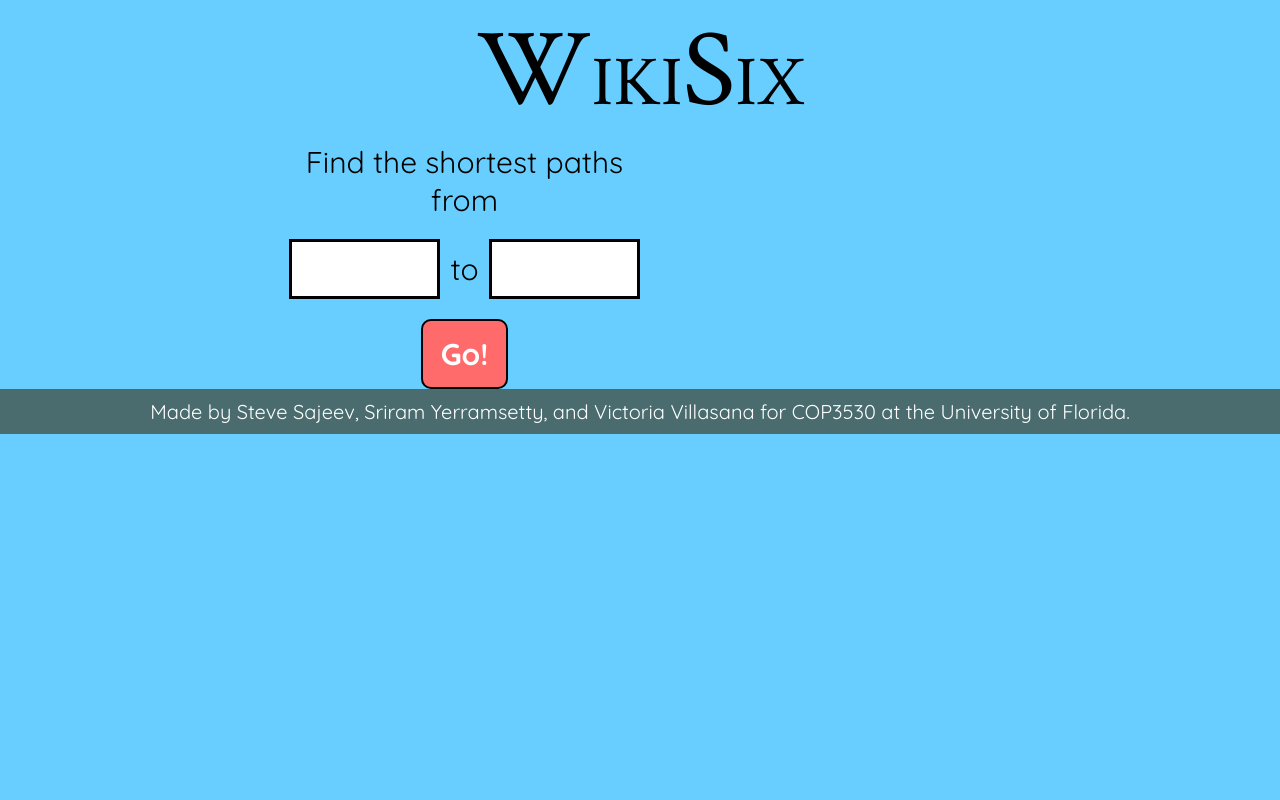
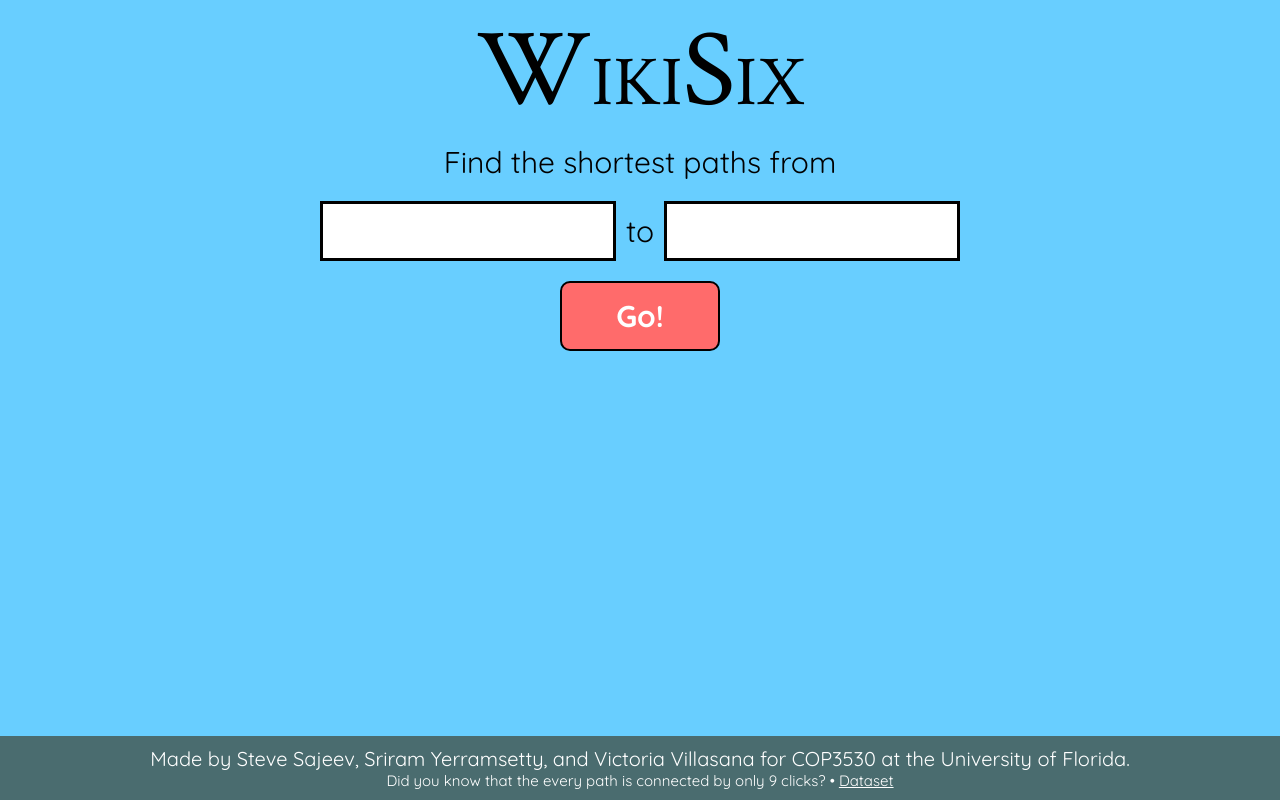
Before and after one commit to stevesajeev1/WikiSix, a React (Vite) app in the folder frontend/: page / in a window 1280 px wide. Built offline with nearby package versions, Linux system fonts and the light colour scheme.

Commit message:
Attribute dataset and add general stat (#24)

```diff
--- a/frontend/src/components/App.tsx
+++ b/frontend/src/components/App.tsx
@@ -1,3 +1,5 @@
+import "../styles/App.css";
+
 import { useState } from 'react';
 
 import type { Result } from '../types';
--- a/frontend/src/components/Footer.tsx
+++ b/frontend/src/components/Footer.tsx
@@ -3,7 +3,12 @@ import "../styles/Footer.css";
 export default function Footer() {
   return (
     <div id="footer">
-      <span>Made by Steve Sajeev, Sriram Yerramsetty, and Victoria Villasana for COP3530 at the University of Florida.</span>
+      <span id="footer-credits">Made by Steve Sajeev, Sriram Yerramsetty, and Victoria Villasana for COP3530 at the University of Florida.</span>
+      <div id="footer-info">
+        <span id="footer-info-left">Did you know that the every path is connected by only 9 clicks?</span>
+        <span>&nbsp;&bull;&nbsp;</span>
+        <a href="https://snap.stanford.edu/data/wikispeedia.html">Dataset</a>
+      </div>
     </div>
   );
 }
--- a/frontend/src/styles/Footer.css
+++ b/frontend/src/styles/Footer.css
@@ -1,12 +1,26 @@
 #footer {
   width: 100%;
   display: flex;
-  justify-content: center;
+  flex-direction: column;
+  align-items: center;
   background-color: #4A6C6F;
   color: white;
   padding: 10px;
 }
 
-#footer span {
+#footer-credits {
   font-size: 20px;
 }
+
+#footer-info {
+  font-size: 15px;
+  align-items: center;
+}
+
+#footer-info a, a:visited {
+  color: white;
+}
+
+#footer-info a:hover, a:visited:hover {
+  color: blue;
+}
```
